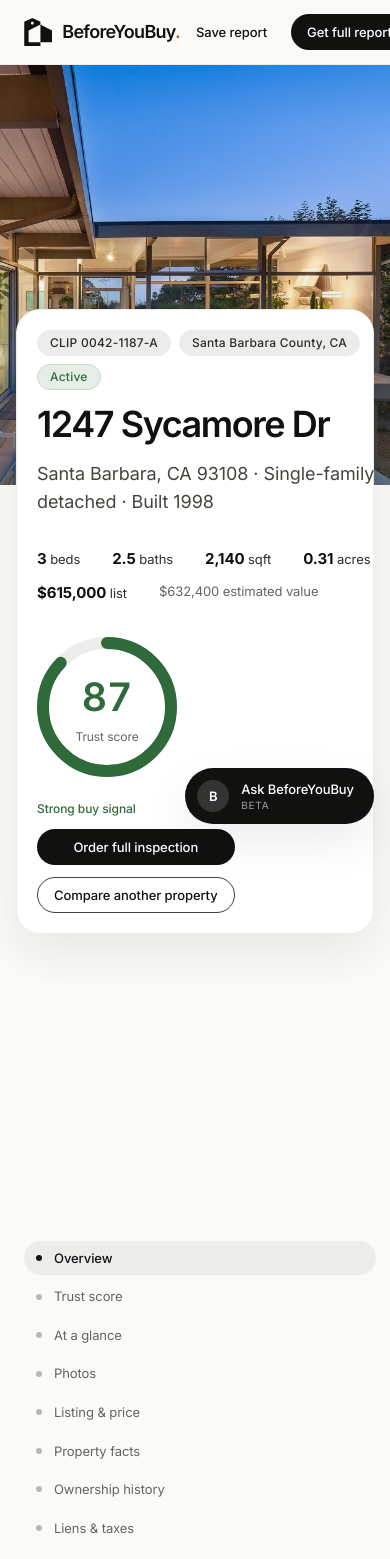
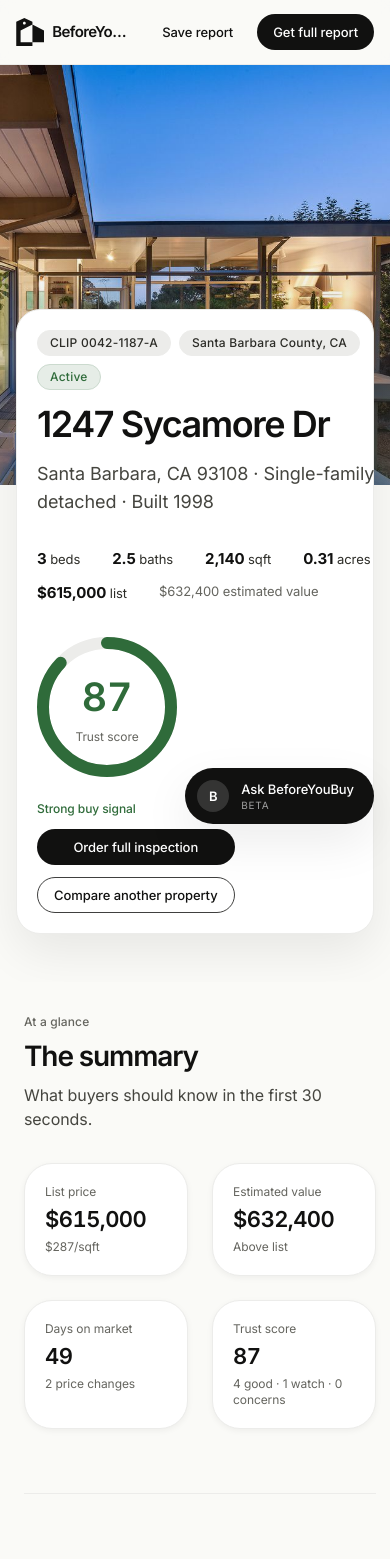
Before and after one commit to Allerdyce/BeforeYouBuy, a Next.js app: page /p/1247-sycamore-dr-santa-barbara-ca in a window 390 px wide. Shown: the top 1559 px of the page. Built offline with nearby package versions, Linux system fonts and the light colour scheme.

Commit message:
Hide sidebar/nav and tighten property header on mobile

```diff
--- a/src/app/p/[slug]/page.tsx
+++ b/src/app/p/[slug]/page.tsx
@@ -98,7 +98,7 @@ export default async function PropertyPage({ params }: PageProps) {
       <TopBar />
       <Hero p={p} />
       <div className="mx-auto max-w-7xl px-6 lg:px-10 grid grid-cols-12 gap-8 lg:gap-12">
-        <aside className="col-span-12 lg:col-span-3 lg:py-12">
+        <aside className="hidden lg:block col-span-12 lg:col-span-3 lg:py-12">
           <div className="lg:sticky lg:top-24">
             <SidebarSummary p={p} />
             <ReportNav sections={SECTIONS} />
@@ -131,10 +131,10 @@ export default async function PropertyPage({ params }: PageProps) {
 function TopBar() {
   return (
     <header className="sticky top-0 z-30 border-b border-mist bg-canvas/85 backdrop-blur">
-      <div className="mx-auto max-w-7xl px-6 lg:px-10 h-16 flex items-center justify-between">
-        <Link href="/" className="flex items-center gap-2.5 font-display text-lg font-semibold tracking-display">
+      <div className="mx-auto max-w-7xl px-4 sm:px-6 lg:px-10 h-16 flex items-center justify-between gap-3">
+        <Link href="/" className="flex items-center gap-2 font-display text-base sm:text-lg font-semibold tracking-display min-w-0">
           <BrandMark className="h-7 w-auto shrink-0 text-ink" title="BeforeYouBuy" />
-          <span>
+          <span className="truncate">
             BeforeYouBuy<span className="text-clay">.</span>
           </span>
         </Link>
@@ -142,8 +142,8 @@ function TopBar() {
           <Link href="/" className="hover:text-ink transition-colors">Home</Link>
           <Link href="/#how" className="hover:text-ink transition-colors">How it works</Link>
         </nav>
-        <div className="flex items-center gap-2">
-          <Button variant="ghost" size="sm">Save report</Button>
+        <div className="flex items-center gap-2 shrink-0">
+          <Button variant="ghost" size="sm" className="hidden sm:inline-flex">Save report</Button>
           <Button size="sm">Get full report</Button>
         </div>
       </div>
--- a/src/app/page.tsx
+++ b/src/app/page.tsx
@@ -341,13 +341,13 @@ function CTA() {
         <p className="text-stone-400 mt-2 text-sm max-w-xl mx-auto">
           Enter an address → get the full picture before you commit.
         </p>
-        <div className="mt-10 flex flex-col sm:flex-row justify-center gap-3 max-w-xl mx-auto">
+        <div className="mt-10 flex flex-col sm:flex-row justify-center gap-3 w-full max-w-xl mx-auto">
           <input
             type="text"
             placeholder="123 Main St, Anywhere, USA"
-            className="h-13 flex-1 rounded-pill bg-paper text-ink px-6 text-base focus:outline-none focus:ring-2 focus:ring-paper/30"
+            className="h-13 w-full sm:flex-1 min-w-0 rounded-pill bg-paper text-ink px-6 text-base focus:outline-none focus:ring-2 focus:ring-paper/30"
           />
-          <Button size="lg" variant="secondary">Run a report</Button>
+          <Button size="lg" variant="secondary" className="w-full sm:w-auto">Run a report</Button>
         </div>
         <div className="mt-6 text-xs text-stone-400">
           No account required to preview. Pay only when you order the full report.
```
